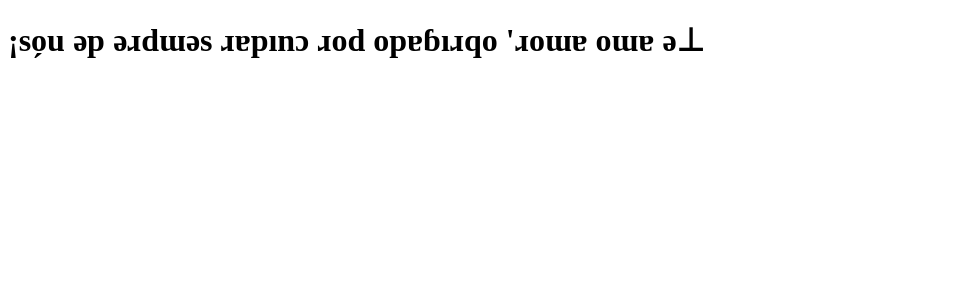
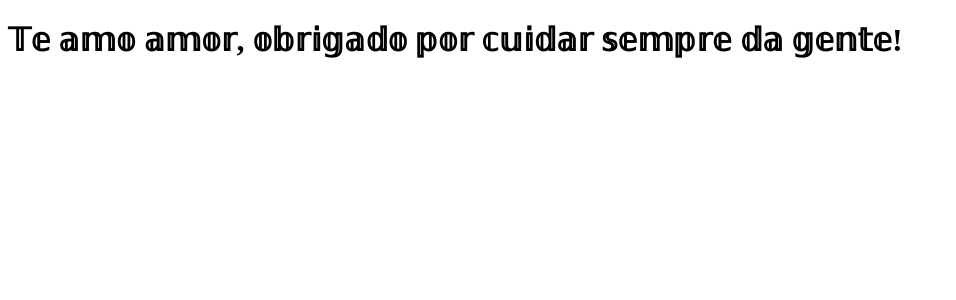
Before and after one commit to rbr9292/clone-tabnews, a Next.js app: page / in a window 1280 px wide. Shown: the top 300 px of the page, without its empty margins (0-956 px from the left). Built offline with nearby package versions, Linux system fonts and the light colour scheme.

Commit message:
Modificando a frase

```diff
--- a/pages/index.js
+++ b/pages/index.js
@@ -1,5 +1,5 @@
 function Home() {
-    return <h1>¡so̗u ǝp ǝɹdɯǝs ɹɐpınɔ ɹod opɐɓıɹqo 'ɹoɯɐ oɯɐ ǝ⊥</h1>
+    return <h1>𝕋𝕖 𝕒𝕞𝕠 𝕒𝕞𝕠𝕣, 𝕠𝕓𝕣𝕚𝕘𝕒𝕕𝕠 𝕡𝕠𝕣 𝕔𝕦𝕚𝕕𝕒𝕣 𝕤𝕖𝕞𝕡𝕣𝕖 𝕕𝕒 𝕘𝕖𝕟𝕥𝕖!</h1>
 }
 
 export default Home;
```
